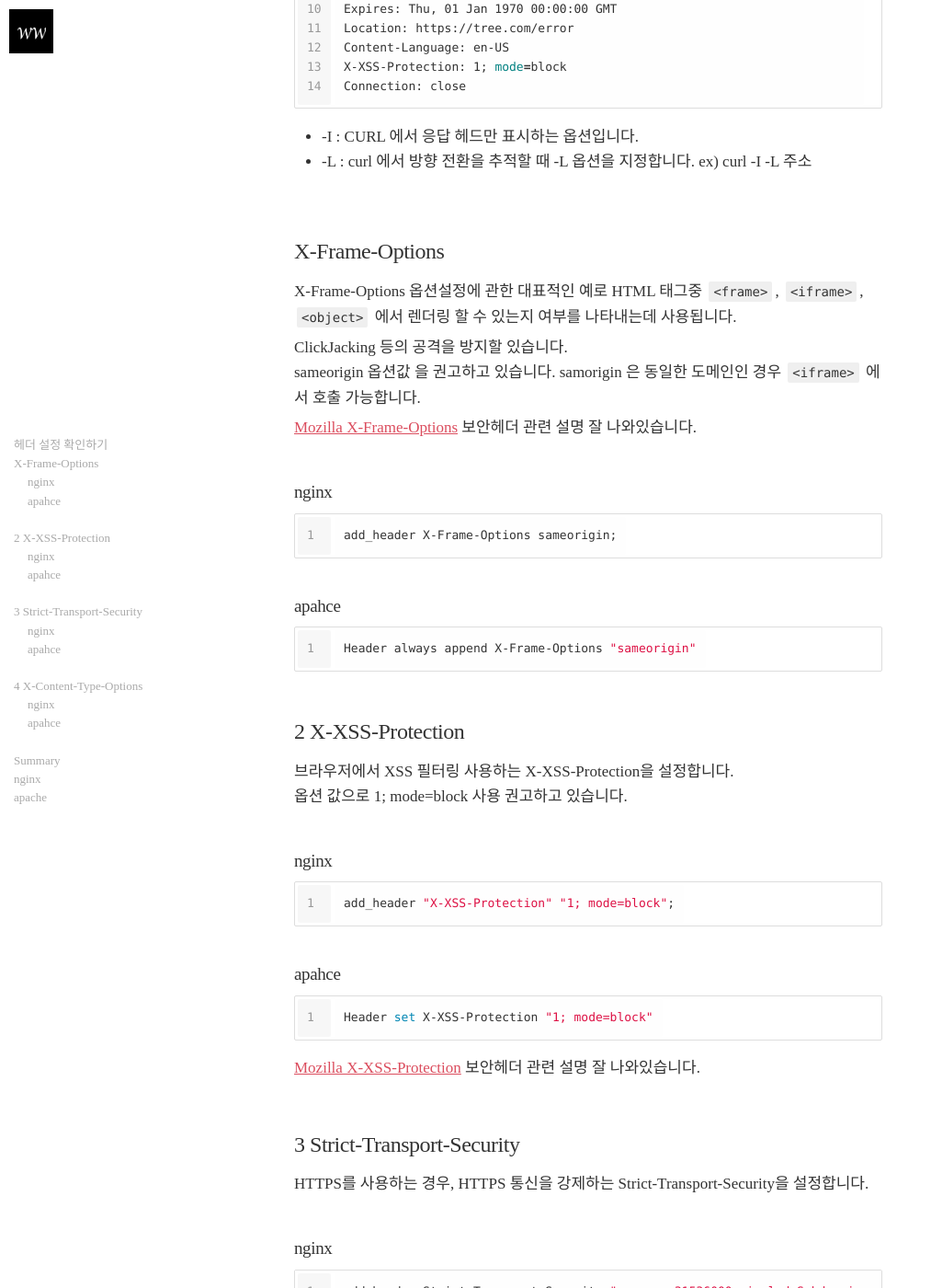
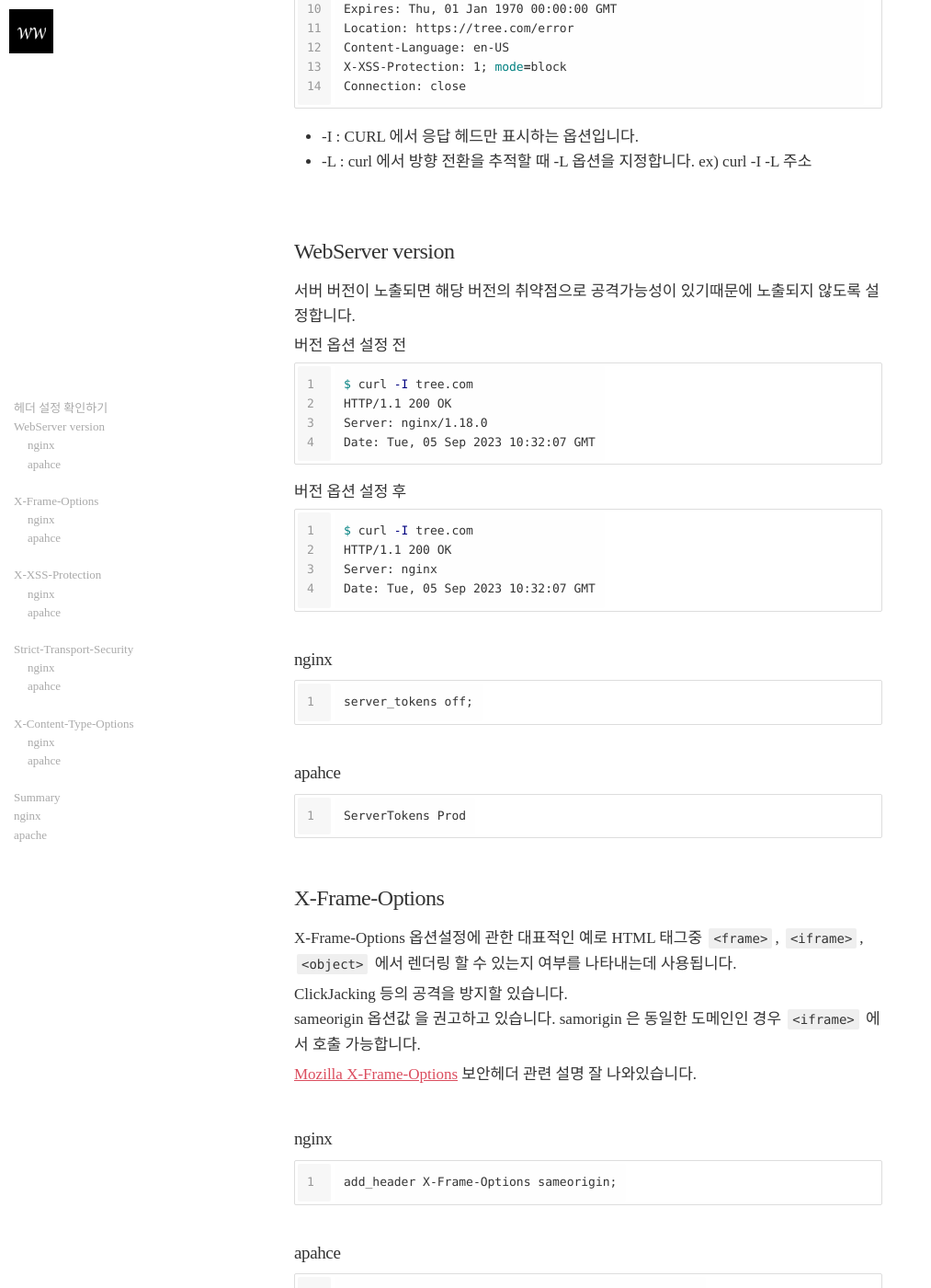
Before and after one commit to didalgus/didalgus.github.io, a Jekyll site: the page built from _posts/2023-09-05-Apache-Nginx-Security.markdown, in a window 1280 px wide and 1400 px high, scrolled down 1169 px. Shown: the whole window at 92% size, without its empty margins (0-1013 px from the left). Built offline with Jekyll 4.4.1, drawn with Linux system fonts in a browser that asks for light colours; nearby versions of some CDN libraries; some web fonts are replaced; the table of contents is made by our own code; some of the changed text lies outside the part shown.

Commit message:
modify posts

````diff
--- a/_posts/2023-09-05-Apache-Nginx-Security.markdown
+++ b/_posts/2023-09-05-Apache-Nginx-Security.markdown
@@ -50,6 +50,40 @@ Connection: close
 * -L : curl 에서 방향 전환을 추적할 때 -L 옵션을 지정합니다.  ex) curl -I -L 주소
 
 
+## WebServer version
+
+서버 버전이 노출되면 해당 버전의 취약점으로 공격가능성이 있기때문에 노출되지 않도록 설정합니다.
+
+버전 옵션 설정 전
+```bash
+$ curl -I tree.com
+HTTP/1.1 200 OK
+Server: nginx/1.18.0
+Date: Tue, 05 Sep 2023 10:32:07 GMT
+```
+
+버전 옵션 설정 후
+```bash
+$ curl -I tree.com
+HTTP/1.1 200 OK
+Server: nginx
+Date: Tue, 05 Sep 2023 10:32:07 GMT
+```
+
+### nginx
+```bash
+server_tokens off;
+```
+
+### apahce
+
+```bash
+ServerTokens Prod
+```
+
+
+
+
 ## X-Frame-Options
 
 X-Frame-Options 옵션설정에 관한 대표적인 예로 HTML 태그중 `<frame>`, `<iframe>`, `<object>` 에서 렌더링 할 수 있는지 여부를 나타내는데 사용됩니다.
@@ -135,23 +169,23 @@ Header always set X-Content-Type-Options "nosniff"
 $ vi /nginx-1.22.0/conf/tree.80.conf
 
 server {
-        listen          80 default;
+  listen          80 default;
 
-        ##
-        error_page 400 401 403 404 405 408 410 411 412 413 414 415 /error_4xx.html;
-        error_page 500 501 502 503 504 505 506 /error_5xx.html;
+  ##
+  error_page 400 401 403 404 405 408 410 411 412 413 414 415 /error_4xx.html;
+  error_page 500 501 502 503 504 505 506 /error_5xx.html;
 
-        ##
-        server_tokens off;                # server_tokens가 off일 경우, 서버 정보가 노출되지 않음
+  ##
+  server_tokens off;                # server_tokens가 off일 경우, 서버 정보가 노출되지 않음
 
-        ##
-        add_header X-Content-Type-Options nosniff;                         # 4) 리소스의 MIMETYPE이 일치하는 경우에만 리소스를 다운로드
+  ##
+  add_header X-Content-Type-Options nosniff;                         # 4) 리소스의 MIMETYPE이 일치하는 경우에만 리소스를 다운로드
 
-        # add_header X-Frame-Options SAMEORIGIN always;                    # 1) 단독 사용 사이트 경우
-        add_header X-Frame-Options "allow-from *.tree.com";                # 1) ClickJacking 등의 공격을 방지 (sameorigin 사용 권고), <frame>, <iframe>, <object>에서 해당 페이지를 렌더링 할 수 있는지 결정
-        add_header Content-Security-Policy "frame-ancestors *.tree.com";   # 1) 상동
+  # add_header X-Frame-Options SAMEORIGIN always;                    # 1) 단독 사용 사이트 경우
+  add_header X-Frame-Options "allow-from *.tree.com";                # 1) ClickJacking 등의 공격을 방지 (sameorigin 사용 권고), <frame>, <iframe>, <object>에서 해당 페이지를 렌더링 할 수 있는지 결정
+  add_header Content-Security-Policy "frame-ancestors *.tree.com";   # 1) 상동
 
-        add_header X-XSS-Protection "1; mode=block" always;                # 2) 브라우저에서 XSS 필터링 사용
+  add_header X-XSS-Protection "1; mode=block" always;                # 2) 브라우저에서 XSS 필터링 사용
 ```
 
 
````
Also changed, not shown: other parts of _posts/2023-09-05-Apache-Nginx-Security.markdown (+4 -4 lines), _posts/2023-08-28-Apache-JKMount-AJP.markdown (+4 -4 lines), _posts/2023-08-31-Nginx.markdown (+14 -14 lines).
